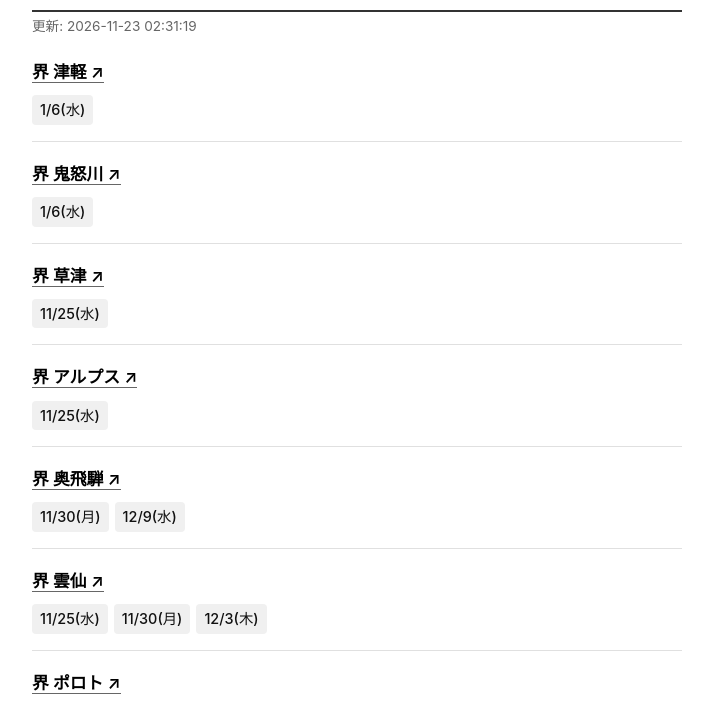
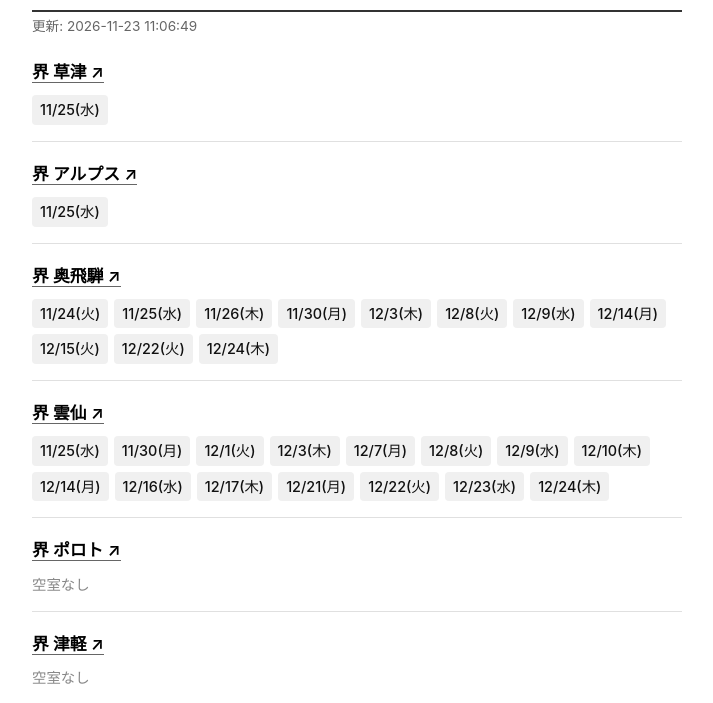
Before and after one commit to nanana-na/Search_Kai, a plain HTML site: page index.html in a window 1280 px wide. Shown: the part 67-770 px from the top of the page, without its empty margins (283-996 px from the left). Drawn offline with Linux system fonts and the light colour scheme.

Commit message:
Auto-update index.html

```diff
--- a/index.html
+++ b/index.html
@@ -68,25 +68,7 @@
 </head>
 <body>
     <h1>界タビ20s 空き状況</h1>
-    <div class="meta">更新: 2026-11-23 02:31:19</div>
-
-    <div class="facility-block">
-        <div class="facility-name">
-            <a href="https://hoshinoresorts.com/plans/JA/0000000114/0000000431" target="_blank">界 津軽 ↗</a>
-        </div>
-        <ul class="date-list">
-            <li class="date-badge">1/6(水)</li>
-        </ul>
-    </div>
-
-    <div class="facility-block">
-        <div class="facility-name">
-            <a href="https://hoshinoresorts.com/plans/JA/0000000121/0000000173" target="_blank">界 鬼怒川 ↗</a>
-        </div>
-        <ul class="date-list">
-            <li class="date-badge">1/6(水)</li>
-        </ul>
-    </div>
+    <div class="meta">更新: 2026-11-23 11:06:49</div>
 
     <div class="facility-block">
         <div class="facility-name">
@@ -111,8 +93,17 @@
             <a href="https://hoshinoresorts.com/plans/JA/0000000134/0000000022" target="_blank">界 奥飛騨 ↗</a>
         </div>
         <ul class="date-list">
+            <li class="date-badge">11/24(火)</li>
+            <li class="date-badge">11/25(水)</li>
+            <li class="date-badge">11/26(木)</li>
             <li class="date-badge">11/30(月)</li>
+            <li class="date-badge">12/3(木)</li>
+            <li class="date-badge">12/8(火)</li>
             <li class="date-badge">12/9(水)</li>
+            <li class="date-badge">12/14(月)</li>
+            <li class="date-badge">12/15(火)</li>
+            <li class="date-badge">12/22(火)</li>
+            <li class="date-badge">12/24(木)</li>
         </ul>
     </div>
 
@@ -123,7 +114,19 @@
         <ul class="date-list">
             <li class="date-badge">11/25(水)</li>
             <li class="date-badge">11/30(月)</li>
+            <li class="date-badge">12/1(火)</li>
             <li class="date-badge">12/3(木)</li>
+            <li class="date-badge">12/7(月)</li>
+            <li class="date-badge">12/8(火)</li>
+            <li class="date-badge">12/9(水)</li>
+            <li class="date-badge">12/10(木)</li>
+            <li class="date-badge">12/14(月)</li>
+            <li class="date-badge">12/16(水)</li>
+            <li class="date-badge">12/17(木)</li>
+            <li class="date-badge">12/21(月)</li>
+            <li class="date-badge">12/22(火)</li>
+            <li class="date-badge">12/23(水)</li>
+            <li class="date-badge">12/24(木)</li>
         </ul>
     </div>
 
@@ -136,7 +139,21 @@
 
     <div class="facility-block">
         <div class="facility-name">
+            <a href="https://hoshinoresorts.com/plans/JA/0000000114/0000000431" target="_blank">界 津軽 ↗</a>
+        </div>
+        <div class="no-room">空室なし</div>
+    </div>
+
+    <div class="facility-block">
+        <div class="facility-name">
             <a href="https://hoshinoresorts.com/plans/JA/0000000133/0000000016" target="_blank">界 秋保 ↗</a>
+        </div>
+        <div class="no-room">空室なし</div>
+    </div>
+
+    <div class="facility-block">
+        <div class="facility-name">
+            <a href="https://hoshinoresorts.com/plans/JA/0000000121/0000000173" target="_blank">界 鬼怒川 ↗</a>
         </div>
         <div class="no-room">空室なし</div>
     </div>
```
